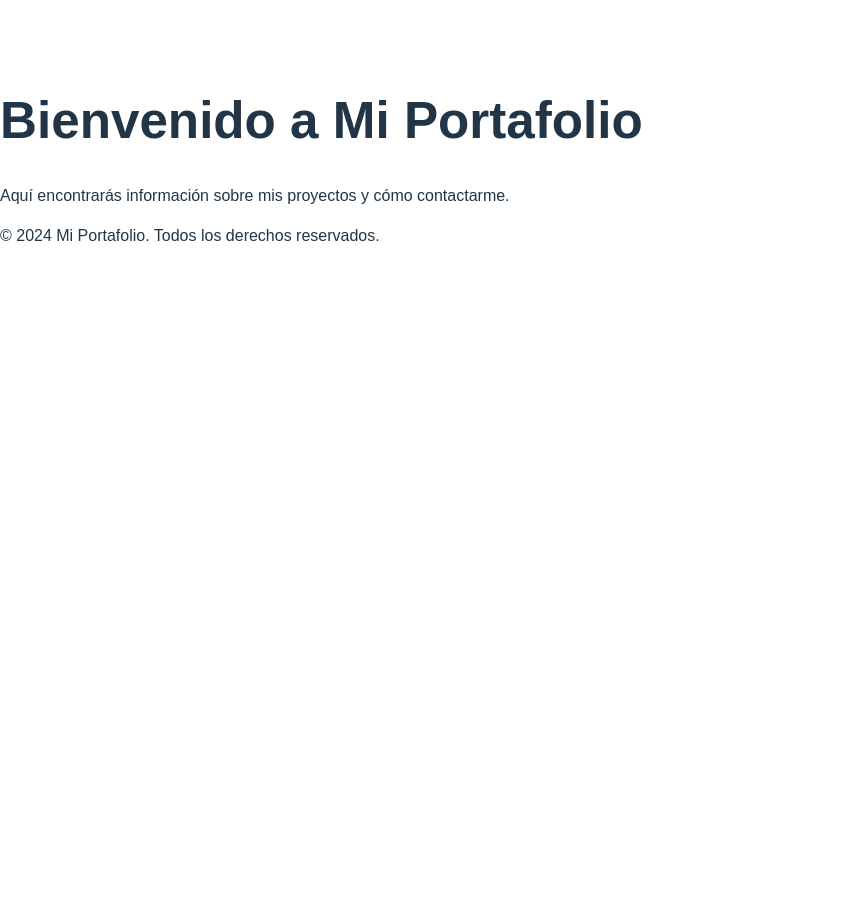
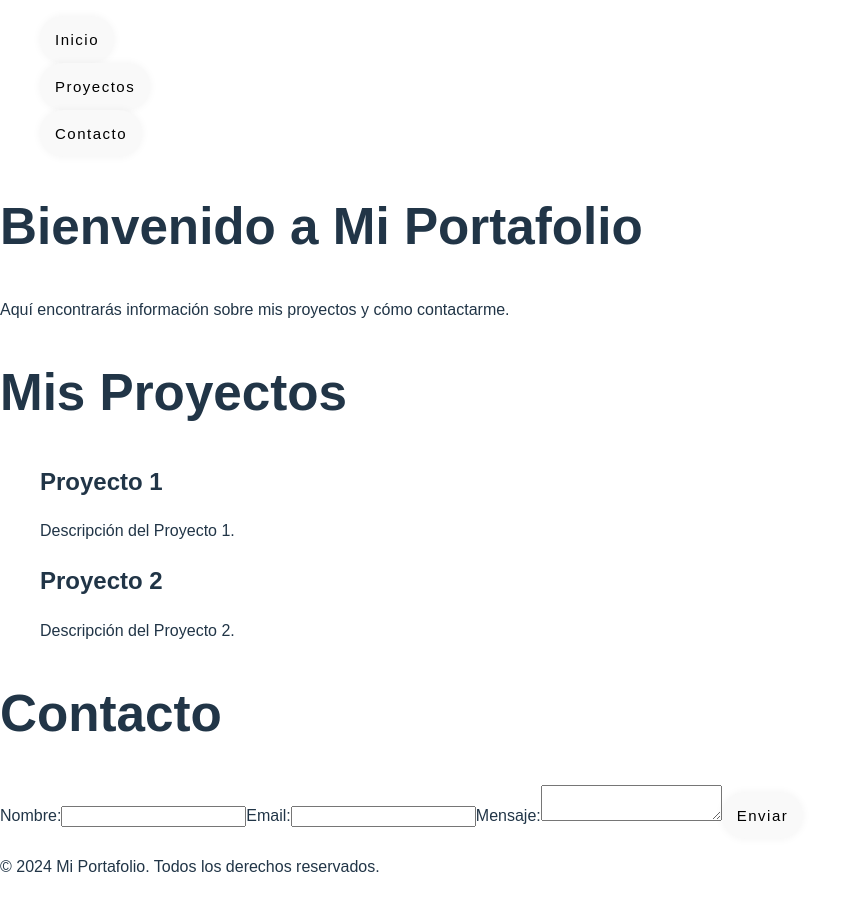
Before and after one commit to JonaVilte/webProgramable, a React (Vite) app in the folder react/portFolio-Jona/portfolio/: page / in a window 1280 px wide. Shown: the top 910 px of the page, without its empty margins (0-850 px from the left). Before the commit the page ends 816 px from the top, so only its background shows below. Built offline with nearby package versions, Linux system fonts and the light colour scheme.

Commit message:
Se borraron alugunos comandos de 'App.jsx' para que todo este en una sola ventana, también se modificaron y se agregaron comandos de css, se creo una nueva carpeta llama 'imagenes', por ultimo se modificaron comandos en 'Footer', 'Header' y en 'index'

```diff
--- a/react/portFolio-Jona/portfolio/src/App.css
+++ b/react/portFolio-Jona/portfolio/src/App.css
@@ -1,3 +1,5 @@
+/* Pantalla del celular */
+
 @media (max-width: 600px) {
   body {
     background-color: rgb(226, 218, 214);
@@ -39,9 +41,15 @@
     background-color: rgb(226, 218, 214);
     color: black;
   }
+
+  nav{
+    padding: 10px 20px;
+    border-radius: 50px;
+    background-color: rgb(226, 218, 214);
+  }
 }
 
-/* Estilos para tablets */
+/* Pantalla de la PC */
 @media (min-width: 601px) and (max-width: 1024px) {
   body {
     background-color: rgb(11, 44, 88);
@@ -67,24 +75,14 @@
   form textarea {
     margin-bottom: 10px;
   }
-}
-
-body {
-  font-family: Arial, sans-serif;
-  margin: 0;
-  padding: 0;
-}
-
   nav ul {
     list-style-type: none;
     padding: 0;
   }
-
   nav ul li {
     display: inline;
     margin-right: 10px;
   }
-
   nav ul li button {
     background: none;
     border: none;
@@ -93,12 +91,17 @@ nav ul li button {
     font: inherit;
     text-decoration: underline;
   }
-
   form {
     display: flex;
     flex-direction: column;
   }
-
   form label {
     margin-top: 10px;
   }
+}
+
+body {
+  font-family: Arial, sans-serif;
+  margin: 0;
+  padding: 0;
+}
--- a/react/portFolio-Jona/portfolio/src/App.jsx
+++ b/react/portFolio-Jona/portfolio/src/App.jsx
@@ -1,4 +1,4 @@
-import React, { useState } from "react";
+import React from "react";
 import Header from "./components/Header";
 import Footer from "./components/Footer";
 import Home from "./components/Home";
@@ -7,25 +7,20 @@ import Contact from "./components/Contact";
 import "./App.css";
 
 const App = () => {
-  const [currentView, setCurrentView] = useState("home");
-
-  const renderView = () => {
-    switch (currentView) {
-      case "home":
-        return <Home />;
-      case "projects":
-        return <Projects />;
-      case "contact":
-        return <Contact />;
-      default:
-        return <Home />;
-    }
-  };
-
   return (
     <div>
-      <Header onNavigate={setCurrentView} />
-      {renderView()}
+      <Header />
+      <main>
+        <section id="home">
+          <Home />
+        </section>
+        <section id="projects">
+          <Projects />
+        </section>
+        <section id="contact">
+          <Contact />
+        </section>
+      </main>
       <Footer />
     </div>
   );
--- a/react/portFolio-Jona/portfolio/src/components/Footer.jsx
+++ b/react/portFolio-Jona/portfolio/src/components/Footer.jsx
@@ -4,6 +4,7 @@ const Footer = () => {
   return (
     <footer>
       <p>&copy; 2024 Mi Portafolio. Todos los derechos reservados.</p>
+      <img src="" alt="" />
     </footer>
   );
 };
--- a/react/portFolio-Jona/portfolio/src/components/Header.jsx
+++ b/react/portFolio-Jona/portfolio/src/components/Header.jsx
@@ -6,13 +6,20 @@ const Header = ({ onNavigate }) => {
       <nav>
         <ul>
           <li>
-            <button onClick={() => onNavigate("home")}>Inicio</button>
+            <a href="#home">
+              <button>Inicio</button>
+            </a>
+          </li>
+
+          <li>
+            <a href="#projects">
+              <button>Proyectos</button>
+            </a>
           </li>
           <li>
-            <button onClick={() => onNavigate("projects")}>Proyectos</button>
-          </li>
-          <li>
-            <button onClick={() => onNavigate("contact")}>Contacto</button>
+            <a href="#contact">
+              <button>Contacto</button>
+            </a>
           </li>
         </ul>
       </nav>
--- a/react/portFolio-Jona/portfolio/src/index.css
+++ b/react/portFolio-Jona/portfolio/src/index.css
@@ -34,24 +34,30 @@ h1 {
 }
 
 button {
-  border-radius: 8px;
-  border: 1px solid transparent;
-  padding: 0.6em 1.2em;
-  font-size: 1em;
-  font-weight: 500;
-  font-family: inherit;
-  background-color: #1a1a1a;
+  padding: 15px 15px;
+  border-radius: 50px;
   cursor: pointer;
-  transition: border-color 0.25s;
+  border: 0;
+  background-color: white;
+  box-shadow: rgb(0 0 0 / 5%) 0 0 8px;
+  letter-spacing: 1.5px;
+  font-size: 15px;
+  transition: all 0.5s ease;
 }
 button:hover {
-  border-color: #646cff;
+  letter-spacing: 3px;
+  background-color: hsl(261deg 80% 48%);
+  color: hsl(0, 0%, 100%);
+  box-shadow: rgb(93 24 220) 0px 7px 29px 0px;
 }
-button:focus,
-button:focus-visible {
-  outline: 4px auto -webkit-focus-ring-color;
+button:active {
+  letter-spacing: 3px;
+  background-color: hsl(261deg 80% 48%);
+  color: hsl(0, 0%, 100%);
+  box-shadow: rgb(93 24 220) 0px 0px 0px 0px;
+  transform: translateY(10px);
+  transition: 100ms;
 }
-
 @media (prefers-color-scheme: light) {
   :root {
     color: #213547;
@@ -64,3 +70,6 @@ button:focus-visible {
     background-color: #f9f9f9;
   }
 }
+li {
+  list-style-type: none;
+}
```
Also changed, not shown: react/portFolio-Jona/portfolio/src/imagenes/gmail.jpg (added). Lines whose indentation alone changed are shown as unchanged.
